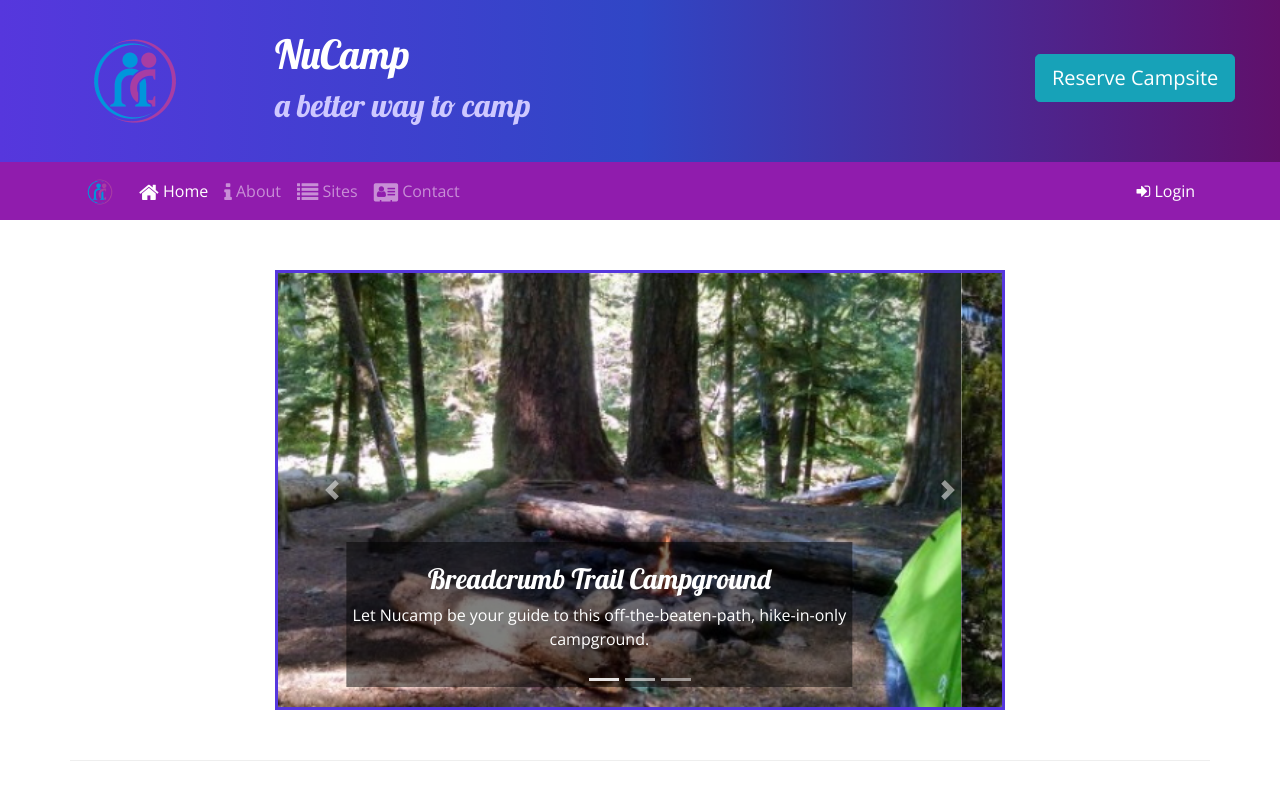
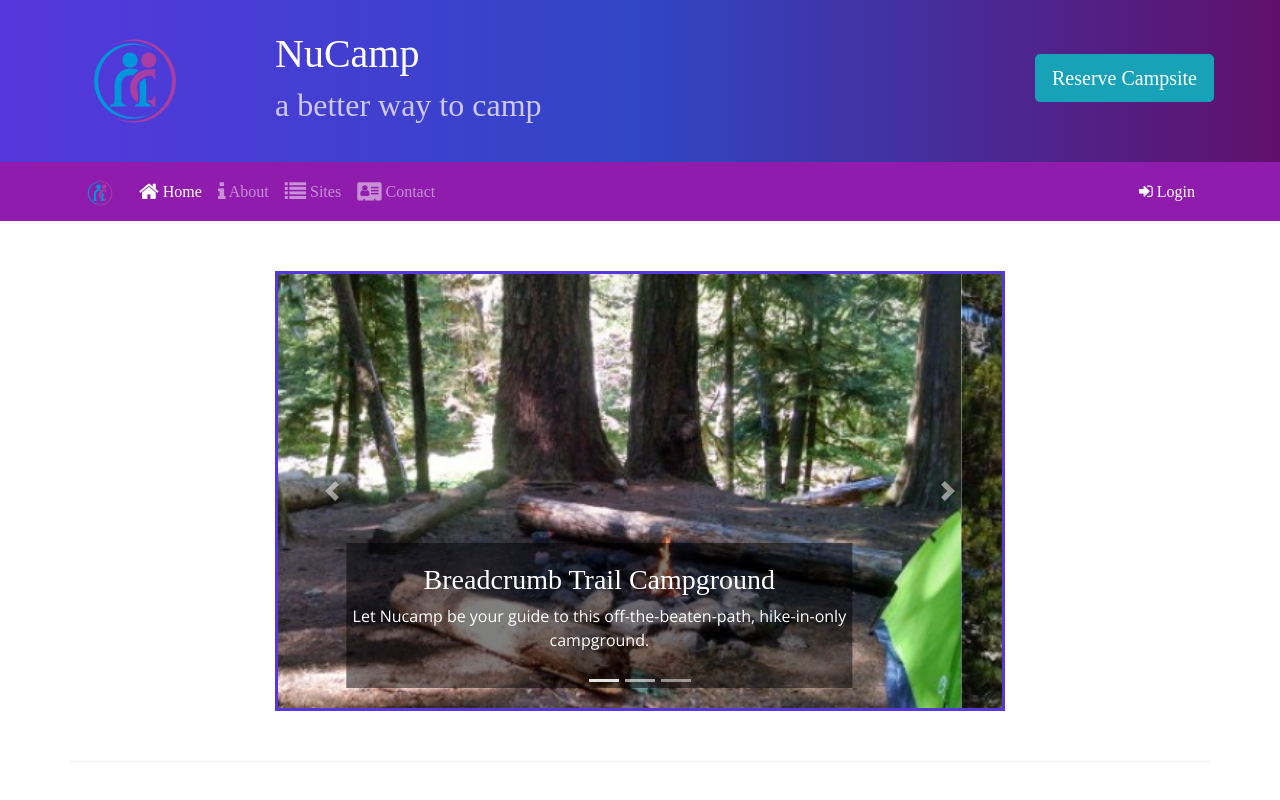
Before and after one commit to g-galvez2018/NuCamp-Bootstrap, a website: page index.html in a window 1280 px wide. Shown: the top 800 px of the page. Drawn offline with nearby package versions, Linux system fonts and the light colour scheme.

Commit message:
testing fonts

```diff
--- a/css/styles.css
+++ b/css/styles.css
@@ -3,15 +3,22 @@ body {
 }
 
 h1, h2, h3 {
-  font-family: "Lobster", cursive;
+  /*font-family: "Lobster", cursive;*/
+  font-family: 'Inconsolata', serif;
 }
 
 h2 {
   color: #3046C5;
 }
 
+/*Delete*/
+ a, label, input {
+  font-family: "Romana";
+}
+
+
 header h2 {
-  color: #CEC8FF;
+  color: #CEC8FF; /*Change*/
 }
 
 .site-footer {
```
